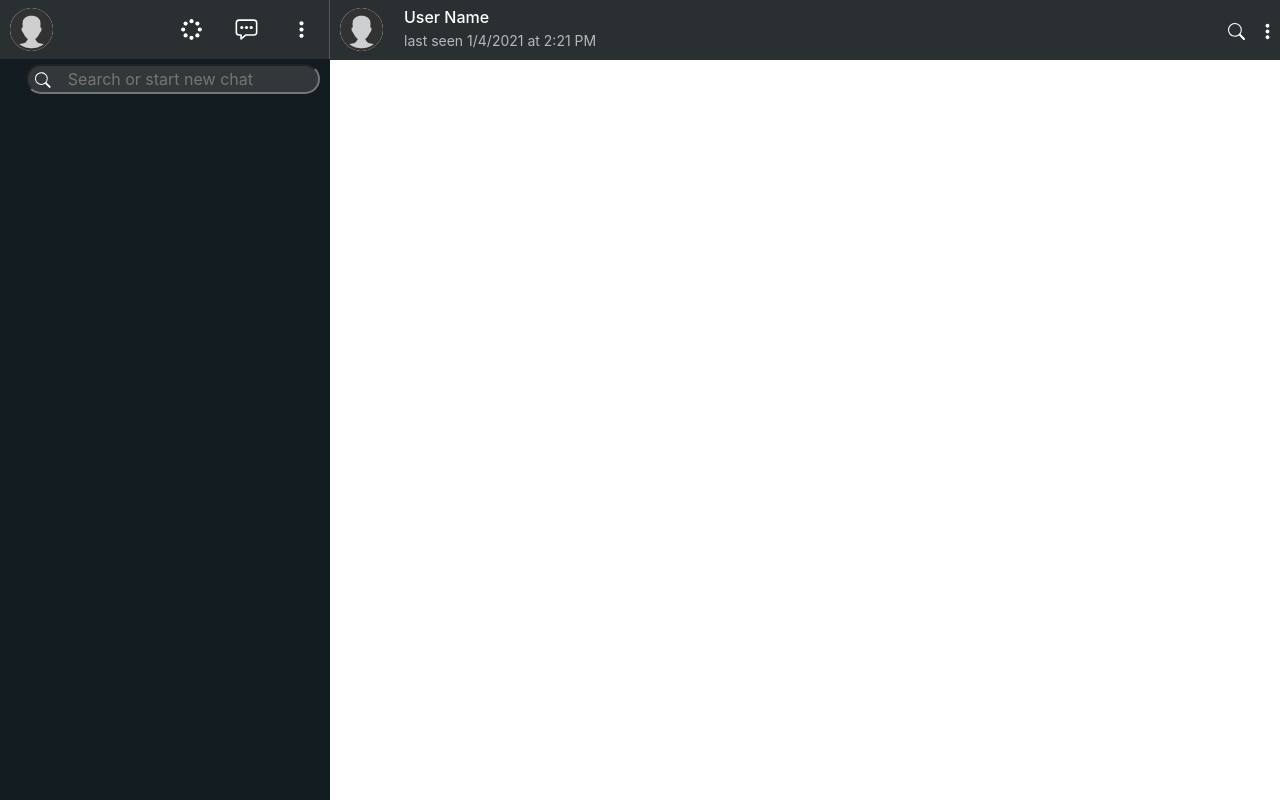
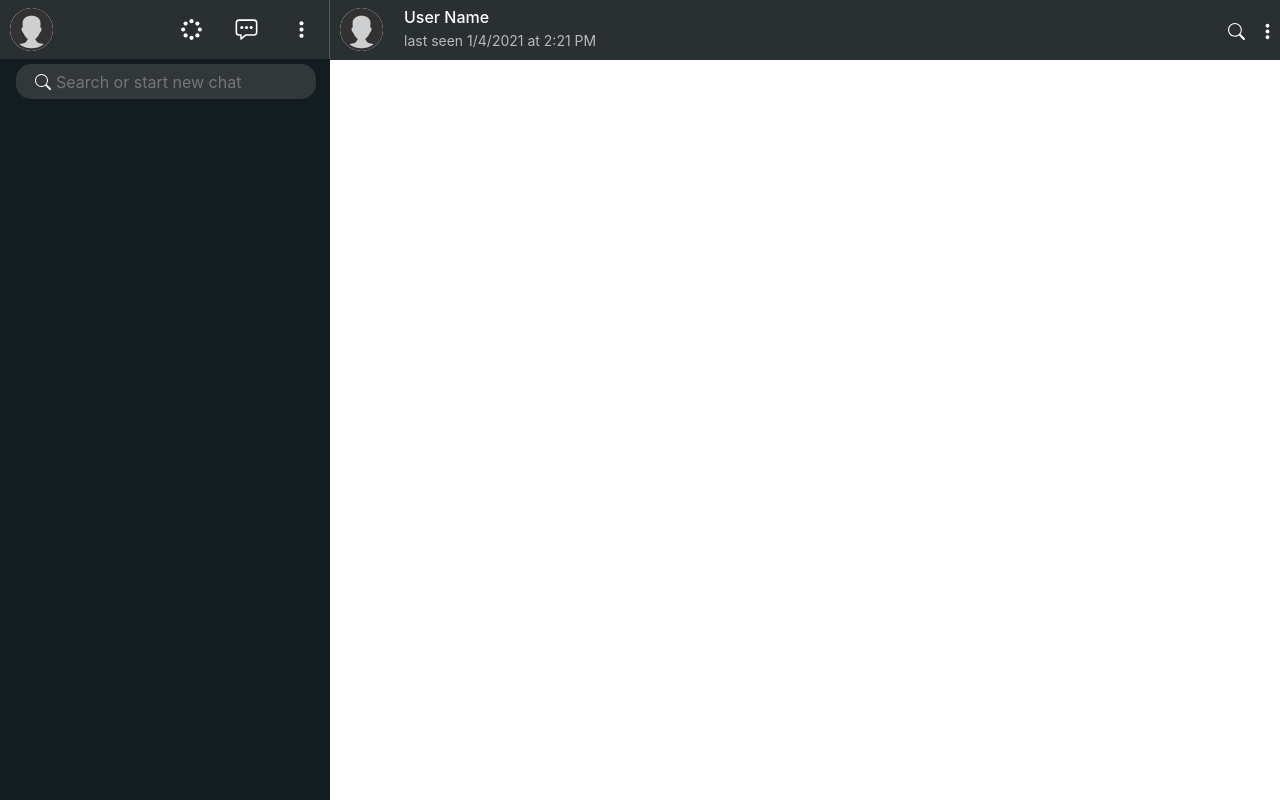
Before and after one commit to tay4real/bw4-whatsapp-frontend, a React (Create React App) app: page / in a window 1280 px wide. Built offline with nearby package versions, Linux system fonts and the light colour scheme.

Commit message:
Updated styles

```diff
--- a/src/components/left-side-nav/styles.scss
+++ b/src/components/left-side-nav/styles.scss
@@ -22,16 +22,18 @@
 
   #search {
     position: relative;
-    margin: 5px 10px;
+    margin: 5px 10px 5px 0px;
     border-radius: 15px;
     width: 300px;
     background-color: #323739;
     color: white;
     padding-left: 40px;
+    border: none;
+    height: 35px;
   }
 
   #search-icon {
-    top: 13px;
+    top: 15px;
     left: 35px;
     z-index: 10;
 
```
